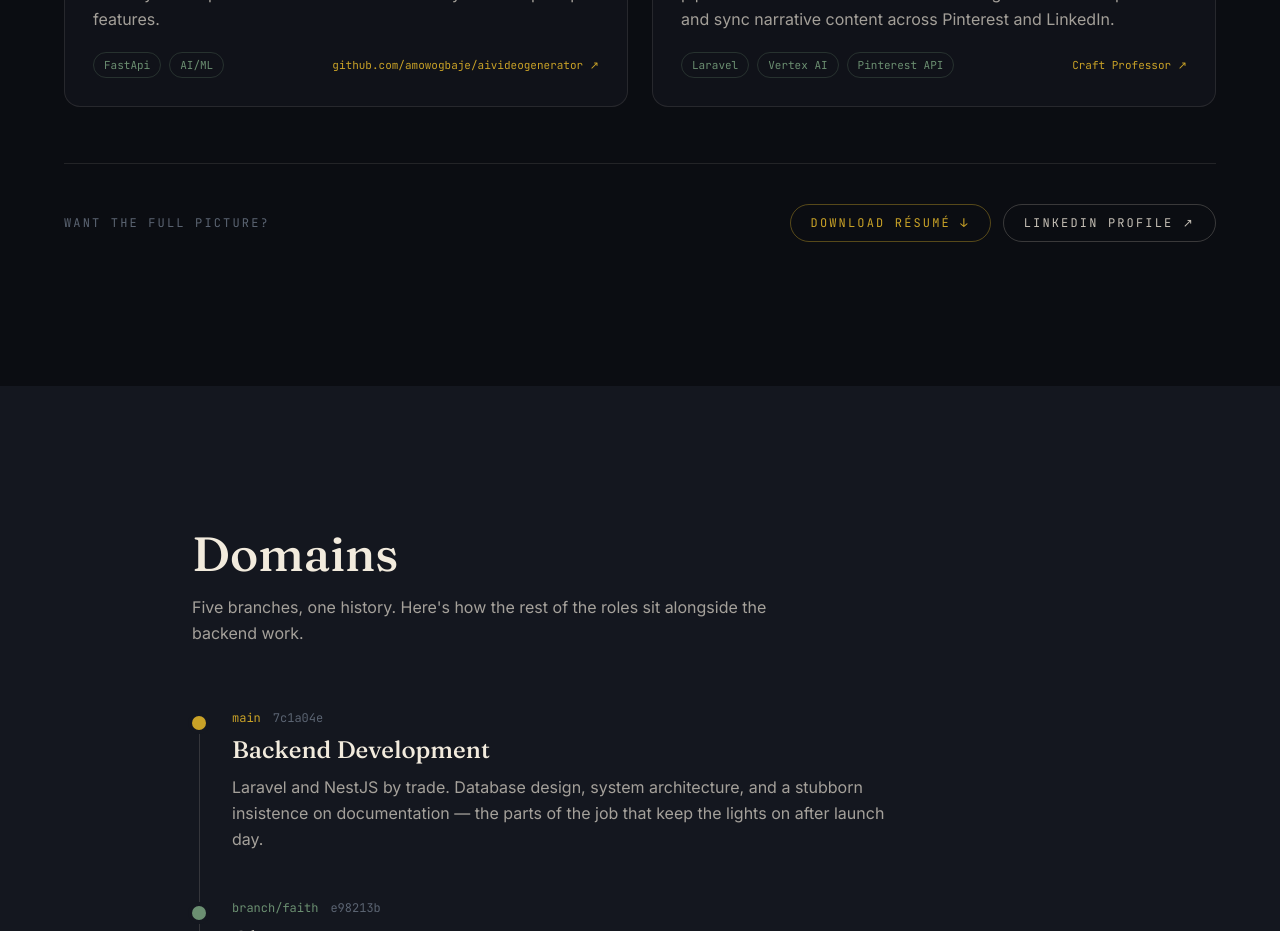
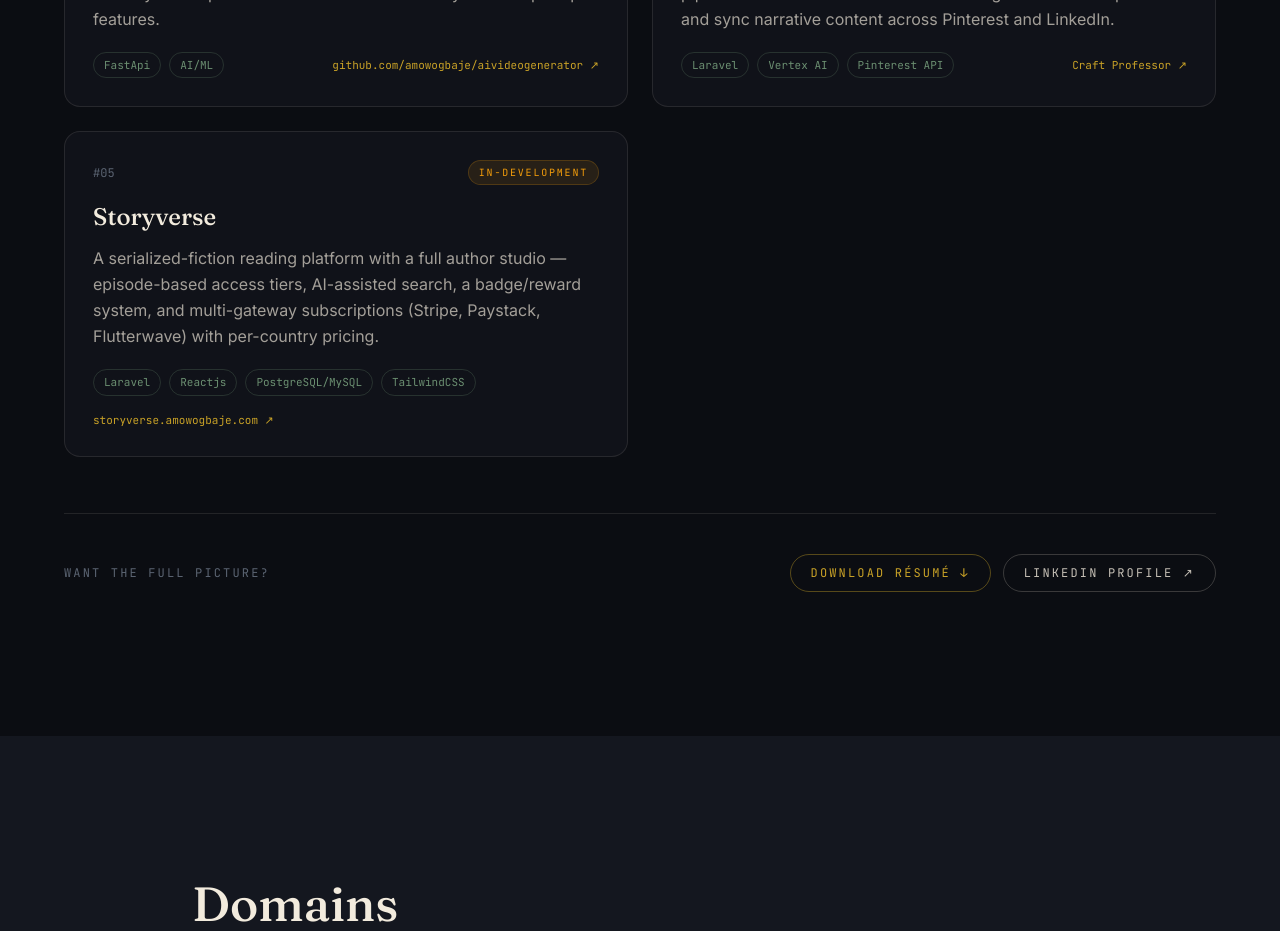
Before and after one commit to amowogbaje/personal-website, a React (Vite) app: page / in a window 1280 px wide. Shown: the part 1500-2431 px from the top of the page. Built offline with nearby package versions, Linux system fonts and the light colour scheme.

Commit message:
added project

```diff
--- a/src/components/Work.jsx
+++ b/src/components/Work.jsx
@@ -38,6 +38,16 @@ const projects = [
     "stack": ["Laravel", "Vertex AI", "Pinterest API"],
     "summary": "The core engine behind CraftProfessor. An automated publishing pipeline built in Laravel that orchestrates generative AI to produce and sync narrative content across Pinterest and LinkedIn.",
     "pr": "#04"
+  },
+  {
+    "status": "in-development",
+    "statusColor": "bg-amber-500/10 text-amber-500 border-amber-500/20",
+    "title": "Storyverse",
+    "href": "https://storyverse.amowogbaje.com",
+    "linkLabel": "storyverse.amowogbaje.com",
+    "stack": ["Laravel", "Reactjs", "PostgreSQL/MySQL", "TailwindCSS"],
+    "summary": "A serialized-fiction reading platform with a full author studio — episode-based access tiers, AI-assisted search, a badge/reward system, and multi-gateway subscriptions (Stripe, Paystack, Flutterwave) with per-country pricing.",
+    "pr": "#05"
   }
 ]
 
```
